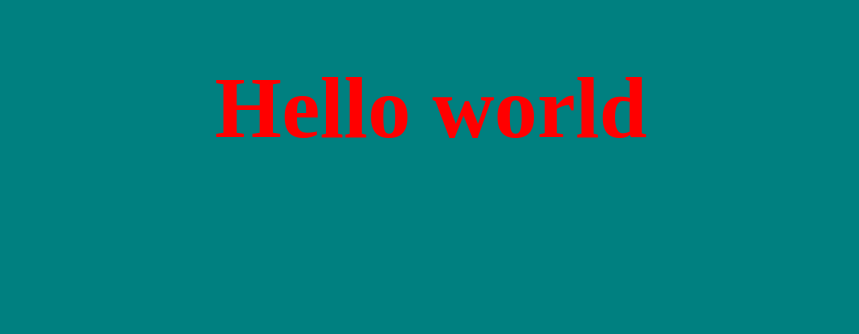
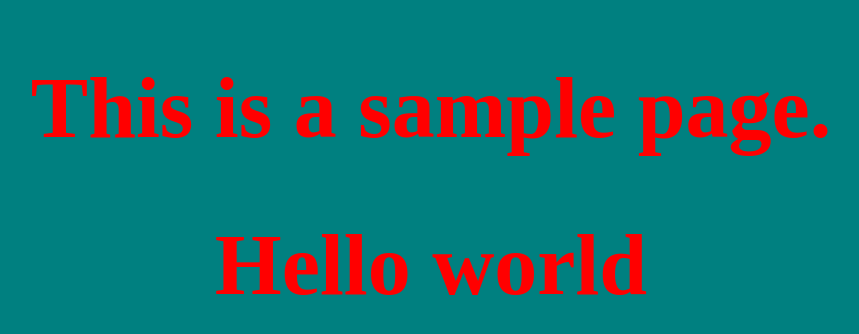
Before and after one commit to lkerstein0625/signature-assignment, a plain HTML site: page index.html in a window 1280 px wide. Shown: the whole page, without its empty margins (209-1068 px from the left). Drawn offline with Linux system fonts and the light colour scheme.

Commit message:
Add files via upload

```diff
--- a/index.html
+++ b/index.html
@@ -20,7 +20,10 @@
 </head>
 
 <body>
+	<h1>This is a sample page.</h1>
     <h1>Hello world</h1>
-    <img src="images/helloworld.jpeg" alt=""></body>
+    <img src="images/helloworld.jpeg" alt="">
+
+</body>
 
 </html>
```
